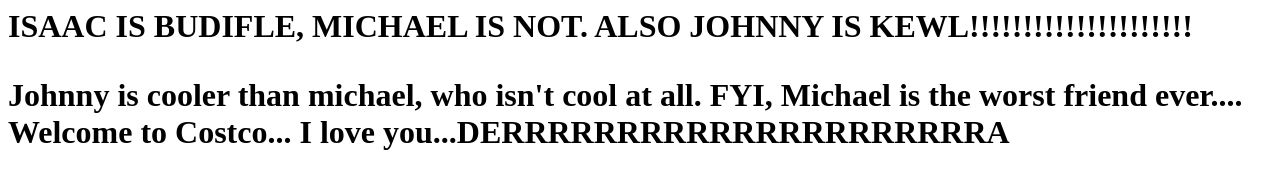
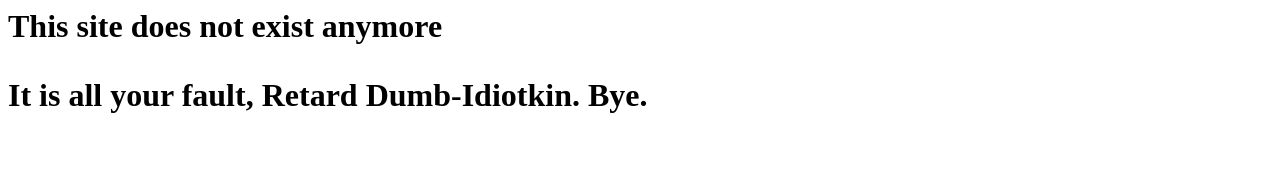
Before and after one commit to Tico01/Tico01.github.io, a plain HTML site: page index.html in a window 1280 px wide. Drawn offline with Linux system fonts and the light colour scheme.

Commit message:
Update index.html

```diff
--- a/index.html
+++ b/index.html
@@ -1,12 +1,12 @@
 <DOCTYPE html>
 <html>
 <head>
-  <title>Isaac's Budifle Website</title>
+  <title>#getrekt</title>
 </head>
 <body>
-  <h1>ISAAC IS BUDIFLE, MICHAEL IS NOT. ALSO JOHNNY IS KEWL!!!!!!!!!!!!!!!!!!!!!</h12>
-  <p>Johnny is cooler than michael, who isn't cool at all. FYI, Michael is the worst friend ever....      Welcome to Costco... I love you...DERRRRRRRRRRRRRRRRRRRRRA
-
+  <h1>This site does not exist anymore</h12>
+  <p>It is all your fault, Retard Dumb-Idiotkin.
+    Bye.
   </p>
 </body>
 </html>
```
